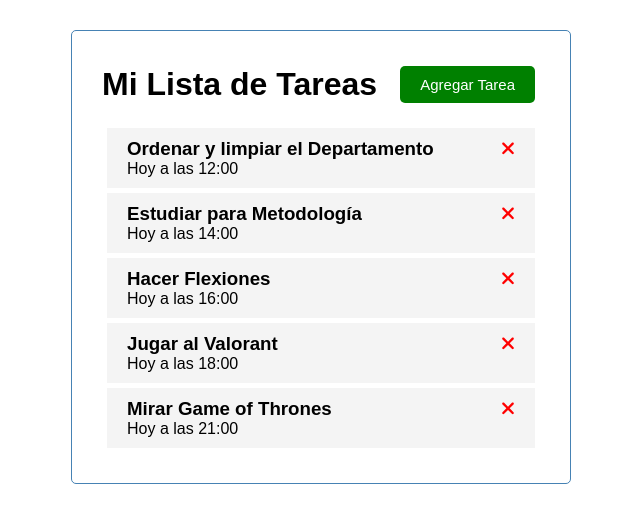
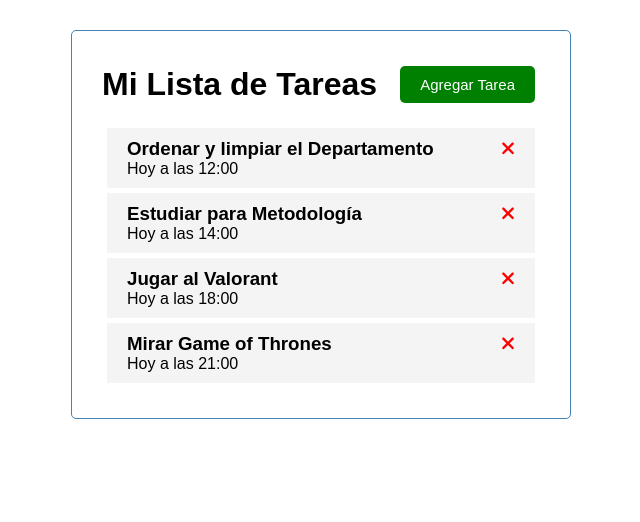
Before and after one commit to OviedoLuciano/Task-List, an Angular app: page / in a window 1280 px wide. Shown: the top 522 px of the page, without its empty margins (319-959 px from the left). Built offline with nearby package versions, Linux system fonts and the light colour scheme; data requests are answered from the project's data file.

Commit message:
Delete Task

```diff
--- a/db.json
+++ b/db.json
@@ -1,34 +1,28 @@
 {
-    "tasks":[
+  "tasks": [
     {
-            "id":1,
+      "id": 1,
       "text": "Ordenar y limpiar el Departamento",
       "day": "Hoy a las 12:00",
-            "reminder":true
+      "reminder": true
     },
     {
-            "id":2,
+      "id": 2,
       "text": "Estudiar para Metodología",
       "day": "Hoy a las 14:00",
-            "reminder":true
+      "reminder": true
     },
     {
-            "id":3,
-            "text": "Hacer Flexiones",
-            "day": "Hoy a las 16:00",
-            "reminder":true
+      "id": 4,
+      "text": "Jugar al Valorant",
+      "day": "Hoy a las 18:00",
+      "reminder": true
     },
     {
-            "id":4,
-            "text": "Jugar al Valorant",
-            "day": "Hoy a las 18:00",
-            "reminder":true
-        },
-        {
-            "id":5,
+      "id": 5,
       "text": "Mirar Game of Thrones",
       "day": "Hoy a las 21:00",
-            "reminder":true
+      "reminder": true
     }
   ]
 }
--- a/src/app/Componentes/tasks-item/tasks-item.component.html
+++ b/src/app/Componentes/tasks-item/tasks-item.component.html
@@ -1,7 +1,8 @@
 <div class="task">
 <h3>{{task.text}}
         <fa-icon [icon]="faTimes"
-        [ngStyle]="{'color':'red'}">
+        [ngStyle]="{'color':'red'}"
+        (click)="onDelete(task)">
     </fa-icon>
 </h3>
     <p>
--- a/src/app/Componentes/tasks-item/tasks-item.component.ts
+++ b/src/app/Componentes/tasks-item/tasks-item.component.ts
@@ -1,7 +1,8 @@
-import { Component, OnInit, Input } from '@angular/core';
+import { Component, OnInit, Input, EventEmitter } from '@angular/core';
 import { Task } from '../../Task';
 import { TASKS } from '../../mock-tasks';
 import { faTimes } from '@fortawesome/free-solid-svg-icons';
+import { Output } from '@angular/core';
 @Component({
   selector: 'app-tasks-item',
   templateUrl: './tasks-item.component.html',
@@ -9,10 +10,14 @@ import { faTimes } from '@fortawesome/free-solid-svg-icons';
 })
 export class TasksItemComponent implements OnInit {
 @Input() task: Task = TASKS[0];
+@Output() onDeleteTask: EventEmitter<Task> = new EventEmitter()
 faTimes = faTimes;
   constructor() { }
 
   ngOnInit(): void {
   }
 
+  onDelete(task){
+    this.onDeleteTask.emit(task);
+  }
 }
--- a/src/app/Componentes/tasks/tasks.component.html
+++ b/src/app/Componentes/tasks/tasks.component.html
@@ -1,5 +1,6 @@
 <app-tasks-item *ngFor="let task of tasks"
 [task]="task"
+(onDeleteTask)="deleteTask(task)"
 >
 
 </app-tasks-item>
--- a/src/app/Componentes/tasks/tasks.component.ts
+++ b/src/app/Componentes/tasks/tasks.component.ts
@@ -17,4 +17,9 @@ tasks: Task[]= [];
     (this.tasks = tasks));
   }
 
+  deleteTask(task:Task){
+    this.taskService.deleteTask(task).subscribe(()=>{
+      this.tasks = this.tasks.filter( (t) => t.id !== task.id)
+    })
+  }
 }
--- a/src/app/Servicios/task.service.ts
+++ b/src/app/Servicios/task.service.ts
@@ -13,4 +13,9 @@ private apiUrl = 'http://localhost:5000/tasks'
   getTasks():Observable<Task[]>{
       return this.http.get<Task[]>(this.apiUrl)
   }
+
+  deleteTask(task:Task):Observable<Task>{
+    const url = `${this.apiUrl}/${task.id}`
+    return this.http.delete<Task>(url)
+  }
 }
```
Lines whose indentation alone changed are shown as unchanged.
